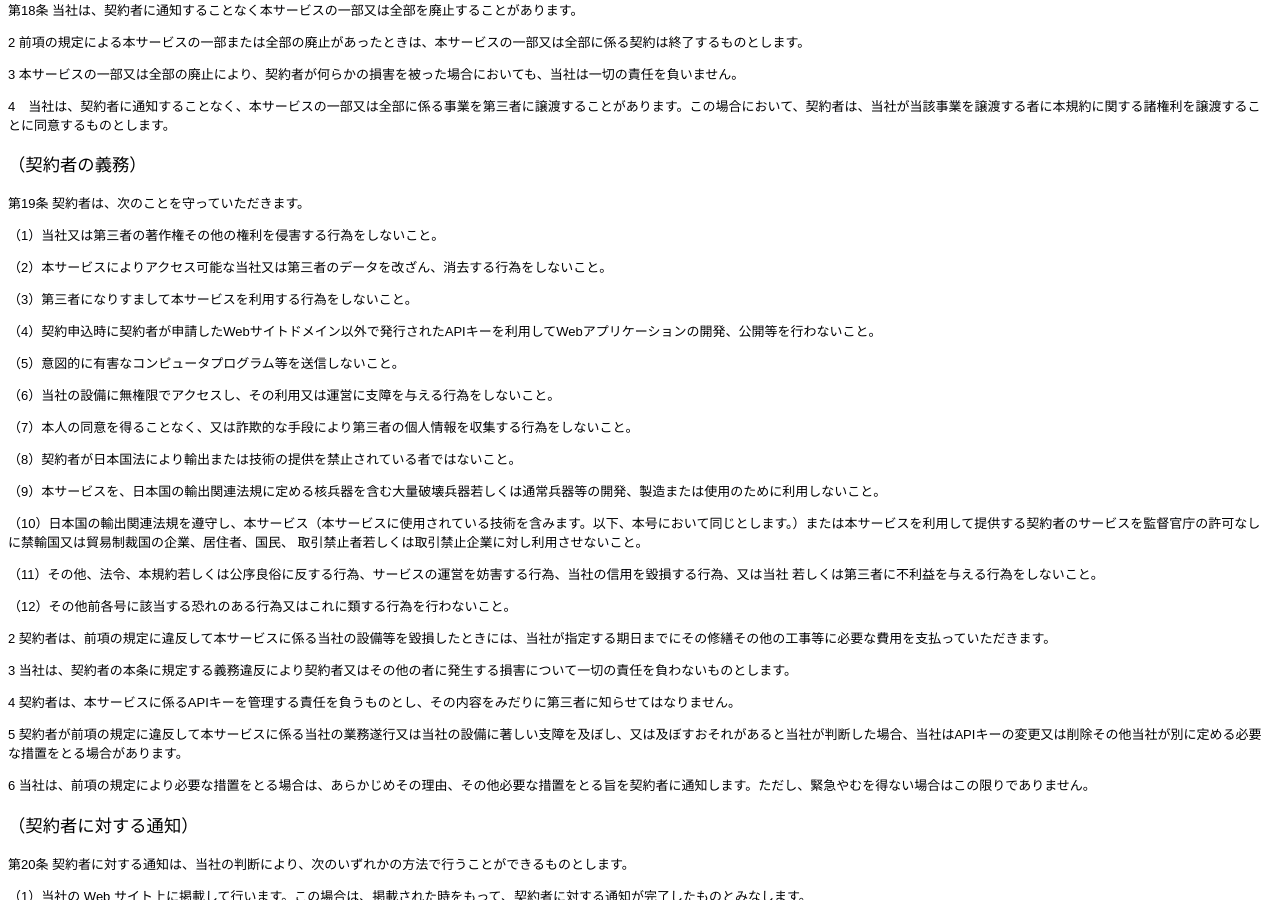
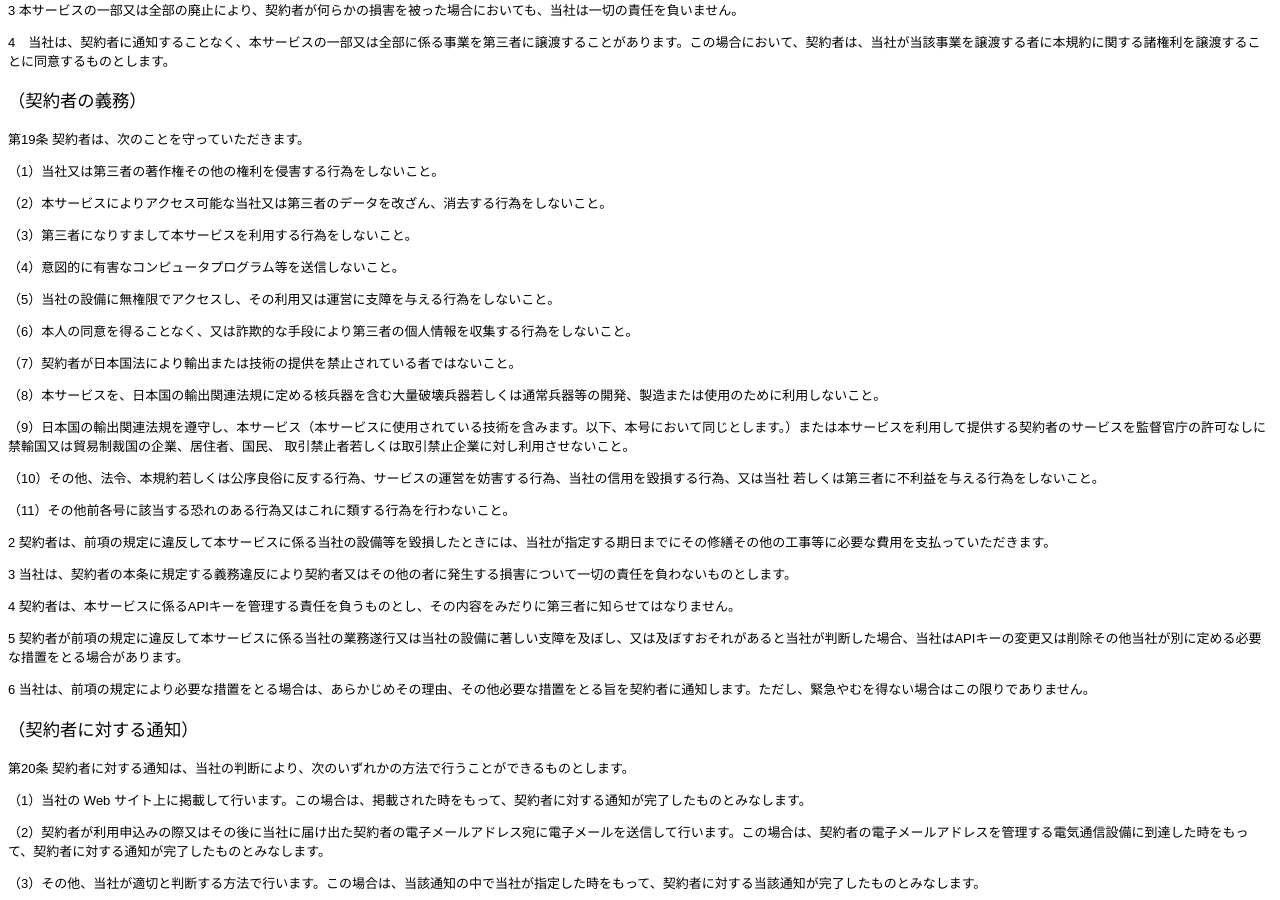
Before and after one commit to nttcom/skyway-old, a Jekyll site: the page policy.html, which Jekyll copies as it is, in a window 1280 px wide and 900 px high, scrolled down 2953 px. Built offline with Jekyll 4.4.1, drawn with Linux system fonts in a browser that asks for light colours; some of the changed text lies outside the part shown.

Commit message:
modified policy

```diff
--- a/policy.html
+++ b/policy.html
@@ -38,8 +38,6 @@
             <tbody>
                 <tr><td class="policyTd">1 SkyWayプラットフォームサービス</td><td class="policyTd">WebRTCの機能を簡易に利用するためのシグナリング機能、セッション管理機能（契約者のサービス（本サービスを利用して契約者が提供するサービスを言います。）を利用するユーザ数等を収集可能にする機能を言います。）等を提供するサービス</td></tr>
                 <tr><td class="policyTd">2 APIキー</td><td class="policyTd">本サービスを提供する際に、当社が契約者に付与する識別符号</td></tr>
-                <tr><td class="policyTd">3 Webアプリケーション</td><td class="policyTd">Webブラウザを通じて閲覧可能なWebサイト上で動作するアプリケーション</td></tr>
-                <tr><td class="policyTd">4 Webサイトドメイン</td><td class="policyTd">前項のWebアプリケーションを動作させるWebサイトを識別するドメイン</td></tr>
             </tbody>
         </table>
 
@@ -131,15 +129,14 @@
         <p class="policyP">（1）当社又は第三者の著作権その他の権利を侵害する行為をしないこと。</p>
         <p class="policyP">（2）本サービスによりアクセス可能な当社又は第三者のデータを改ざん、消去する行為をしないこと。</p>
         <p class="policyP">（3）第三者になりすまして本サービスを利用する行為をしないこと。</p>
-        <p class="policyP">（4）契約申込時に契約者が申請したWebサイトドメイン以外で発行されたAPIキーを利用してWebアプリケーションの開発、公開等を行わないこと。</p>
-        <p class="policyP">（5）意図的に有害なコンピュータプログラム等を送信しないこと。</p>
-        <p class="policyP">（6）当社の設備に無権限でアクセスし、その利用又は運営に支障を与える行為をしないこと。</p>
-        <p class="policyP">（7）本人の同意を得ることなく、又は詐欺的な手段により第三者の個人情報を収集する行為をしないこと。</p>
-        <p class="policyP">（8）契約者が日本国法により輸出または技術の提供を禁止されている者ではないこと。</p>
-        <p class="policyP">（9）本サービスを、日本国の輸出関連法規に定める核兵器を含む大量破壊兵器若しくは通常兵器等の開発、製造または使用のために利用しないこと。</p>
-        <p class="policyP">（10）日本国の輸出関連法規を遵守し、本サービス（本サービスに使用されている技術を含みます。以下、本号において同じとします。）または本サービスを利用して提供する契約者のサービスを監督官庁の許可なしに禁輸国又は貿易制裁国の企業、居住者、国民、 取引禁止者若しくは取引禁止企業に対し利用させないこと。</p>
-        <p class="policyP">（11）その他、法令、本規約若しくは公序良俗に反する行為、サービスの運営を妨害する行為、当社の信用を毀損する行為、又は当社 若しくは第三者に不利益を与える行為をしないこと。</p>
-        <p class="policyP">（12）その他前各号に該当する恐れのある行為又はこれに類する行為を行わないこと。</p>
+        <p class="policyP">（4）意図的に有害なコンピュータプログラム等を送信しないこと。</p>
+        <p class="policyP">（5）当社の設備に無権限でアクセスし、その利用又は運営に支障を与える行為をしないこと。</p>
+        <p class="policyP">（6）本人の同意を得ることなく、又は詐欺的な手段により第三者の個人情報を収集する行為をしないこと。</p>
+        <p class="policyP">（7）契約者が日本国法により輸出または技術の提供を禁止されている者ではないこと。</p>
+        <p class="policyP">（8）本サービスを、日本国の輸出関連法規に定める核兵器を含む大量破壊兵器若しくは通常兵器等の開発、製造または使用のために利用しないこと。</p>
+        <p class="policyP">（9）日本国の輸出関連法規を遵守し、本サービス（本サービスに使用されている技術を含みます。以下、本号において同じとします。）または本サービスを利用して提供する契約者のサービスを監督官庁の許可なしに禁輸国又は貿易制裁国の企業、居住者、国民、 取引禁止者若しくは取引禁止企業に対し利用させないこと。</p>
+        <p class="policyP">（10）その他、法令、本規約若しくは公序良俗に反する行為、サービスの運営を妨害する行為、当社の信用を毀損する行為、又は当社 若しくは第三者に不利益を与える行為をしないこと。</p>
+        <p class="policyP">（11）その他前各号に該当する恐れのある行為又はこれに類する行為を行わないこと。</p>
         <p class="policyP">2 契約者は、前項の規定に違反して本サービスに係る当社の設備等を毀損したときには、当社が指定する期日までにその修繕その他の工事等に必要な費用を支払っていただきます。</p>
         <p class="policyP">3 当社は、契約者の本条に規定する義務違反により契約者又はその他の者に発生する損害について一切の責任を負わないものとします。</p>
         <p class="policyP">4 契約者は、本サービスに係るAPIキーを管理する責任を負うものとし、その内容をみだりに第三者に知らせてはなりません。</p>
@@ -191,6 +188,8 @@
         <h2 class="policyH2">附則</h2>
         <h3 class="policyH3">(実施期日)</h3>
         <p class="policyP">この規約は、平成25年12月05日より実施します。</p>
+        <h3 class="policyH3">(改定期日)</h3>
+        <p class="policyP">この規約は、平成27年06月05日より実施します。</p>
 
     </div>
 
```
